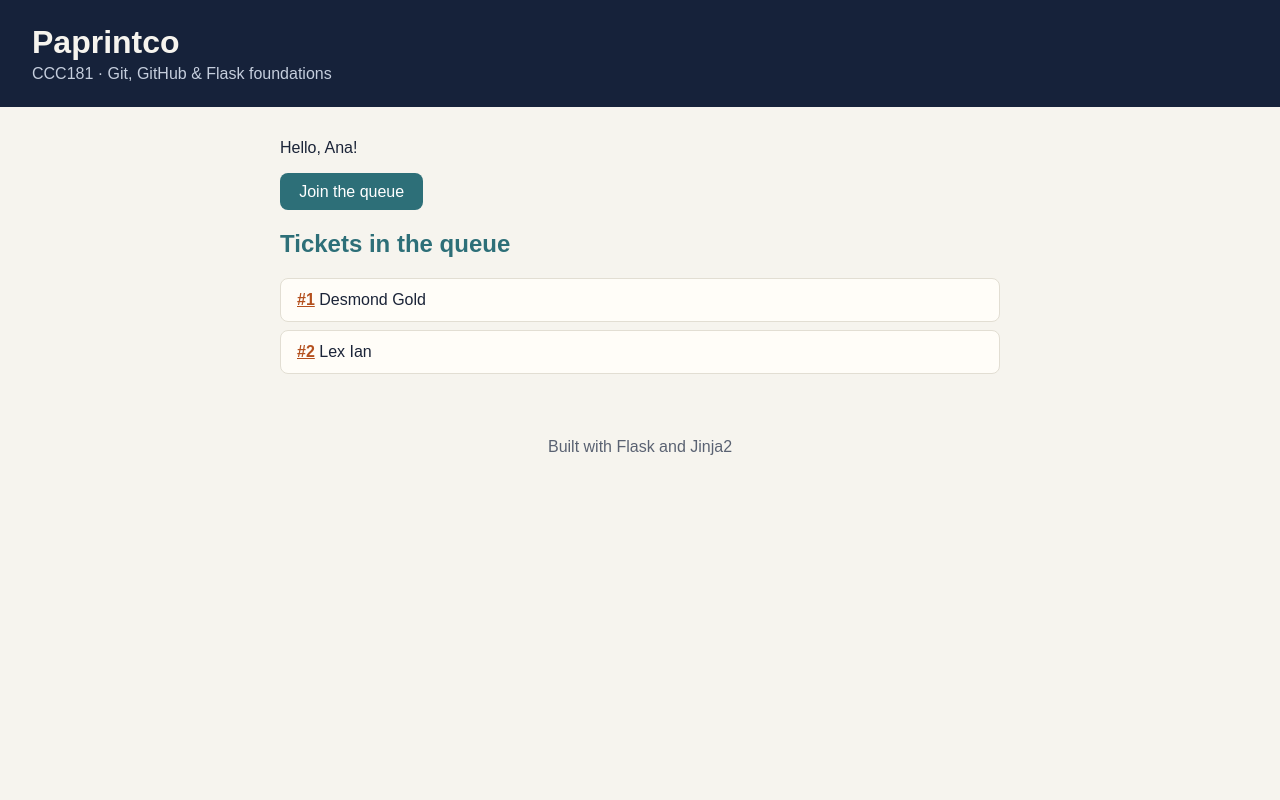
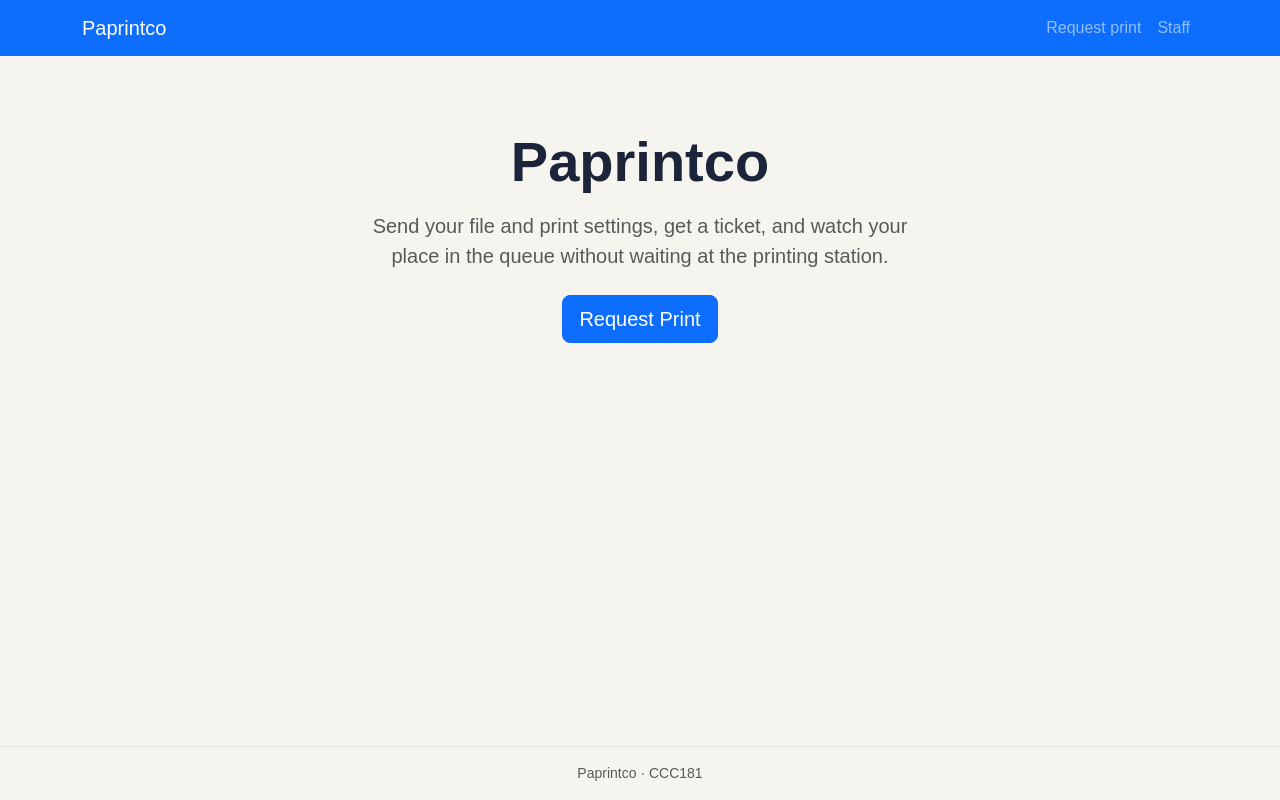
Before and after one commit to cooky922/CCC181, a Flask app: page / in a window 1280 px wide. Run offline with Flask 3, Linux system fonts and the light colour scheme.

Commit message:
Add Bootstrap layout and navigation (#1)

```diff
--- a/app.py
+++ b/app.py
@@ -4,9 +4,10 @@ Run it with:
     flask --app app run --debug
 then open http://127.0.0.1:5000
 """
-from flask import Flask, abort, redirect, render_template, request, url_for
+from flask import Flask, abort, flash, redirect, render_template, request, url_for
 
 app = Flask(__name__)
+app.secret_key = "dev-only-change-me"  # Week 11 moves this into an environment variable
 
 SERVICES = [
     {"id": 1, "name": "Document Printing"},
@@ -18,7 +19,6 @@ TICKETS = [
     {
         "number": 1,
         "name": "Desmond Gold",
-        "email": "desmondgold@gmail.com",
         "service_id": 1,
         "file_name": "assignment.pdf",
         "file_path": "uploads/assignment.pdf",
@@ -39,7 +39,7 @@ TICKETS = [
         "paper_size": "Long",
         "paper_type": "Bond Paper",
         "color_mode": "Colored",
-        "status": "called",
+        "status": "printing",
     },
 ]
 
@@ -48,8 +48,7 @@ TICKETS = [
 def index():
     # render_template looks inside the templates/ folder and passes
     # keyword arguments to the template as variables.
-    return render_template("index.html", name="Ana", tickets=TICKETS)
-
+    return render_template("index.html")
 
 @app.route("/queue/<int:ticket_id>")
 def ticket(ticket_id):
@@ -59,28 +58,13 @@ def ticket(ticket_id):
             return render_template("ticket.html", ticket=t, position=position)
     abort(404)  # no ticket with that number
 
-
-@app.route("/join", methods=["GET", "POST"])
-def join():
-    # GET: show the empty form. POST: the form was submitted.
-    if request.method == "POST":
-        name = request.form.get("name", "").strip()
-        if not name:
-            return render_template("join.html", error="Please enter your name.")
-
-        number = TICKETS[-1]["number"] + 1 if TICKETS else 1
-        TICKETS.append({"number": number, "name": name})
-        # Redirect after POST so refreshing the page doesn't join twice.
-        return redirect(url_for("ticket", ticket_id=number))
-
+@app.route("/join")
+def join_form():
     return render_template("join.html")
 
-
-@app.route("/hello")
-def hello():
-    # The plain-string version from the Routes slide.
-    return "Hello, CCC181!"
-
+@app.route("/staff")
+def staff_dashboard():
+    return "Staff dashboard coming soon"
 
 if __name__ == "__main__":
     # Lets you also start the app with: python app.py
--- a/templates/base.html
+++ b/templates/base.html
@@ -4,20 +4,57 @@
   <meta charset="utf-8">
   <meta name="viewport" content="width=device-width, initial-scale=1">
   <title>{% block title %}Paprintco{% endblock %}</title>
-  {# Link static files with url_for instead of hard-coding paths #}
+  <link rel="stylesheet"
+        href="https://cdn.jsdelivr.net/npm/bootstrap@5.3.3/dist/css/bootstrap.min.css">
   <link rel="stylesheet" href="{{ url_for('static', filename='css/style.css') }}">
 </head>
-<body>
-  <header>
-    <h1><a href="{{ url_for('index') }}">Paprintco</a></h1>
-    <p class="tagline">CCC181 · Git, GitHub &amp; Flask foundations</p>
-  </header>
+<body class="d-flex flex-column min-vh-100">
+  <a class="visually-hidden-focusable" href="#main">Skip to main content</a>
 
-  <main>
+  <nav class="navbar navbar-expand-md bg-primary" data-bs-theme="dark">
+    <div class="container">
+      <a class="navbar-brand" href="{{ url_for('index') }}">Paprintco</a>
+      <button class="navbar-toggler" type="button" data-bs-toggle="collapse"
+              data-bs-target="#mainNav" aria-controls="mainNav"
+              aria-expanded="false" aria-label="Toggle navigation">
+        <span class="navbar-toggler-icon"></span>
+      </button>
+      <div class="collapse navbar-collapse" id="mainNav">
+        <ul class="navbar-nav ms-auto">
+          <li class="nav-item">
+            <a class="nav-link {% if request.endpoint == 'join_form' %}active{% endif %}"
+               {% if request.endpoint == 'join_form' %}aria-current="page"{% endif %}
+               href="{{ url_for('join_form') }}">Request print</a>
+          </li>
+          <li class="nav-item">
+            <a class="nav-link {% if request.endpoint == 'staff_dashboard' %}active{% endif %}"
+               {% if request.endpoint == 'staff_dashboard' %}aria-current="page"{% endif %}
+               href="{{ url_for('staff_dashboard') }}">Staff</a>
+          </li>
+        </ul>
+      </div>
+    </div>
+  </nav>
+
+  <main id="main" class="container my-4 flex-grow-1">
+    {% with messages = get_flashed_messages(with_categories=true) %}
+      {% for category, message in messages %}
+        <div class="alert alert-{{ category }} alert-dismissible fade show" role="alert">
+          {{ message }}
+          <button type="button" class="btn-close" data-bs-dismiss="alert" aria-label="Close"></button>
+        </div>
+      {% endfor %}
+    {% endwith %}
+
     {% block content %}{% endblock %}
   </main>
 
-  <footer>Built with Flask and Jinja2</footer>
+  <footer class="border-top py-3 text-center text-body-secondary small">
+    Paprintco · CCC181
+  </footer>
+
+  <script src="https://cdn.jsdelivr.net/npm/bootstrap@5.3.3/dist/js/bootstrap.bundle.min.js"></script>
   <script src="{{ url_for('static', filename='js/main.js') }}"></script>
+  {% block scripts %}{% endblock %}
 </body>
 </html>
--- a/templates/index.html
+++ b/templates/index.html
@@ -1,16 +1,12 @@
 {% extends "base.html" %}
 
 {% block content %}
-  <p>Hello, {{ name }}!</p>
-
-  <p><a class="button" href="{{ url_for('join') }}">Join the queue</a></p>
-
-  <h2>Tickets in the queue</h2>
-  <ul class="tickets">
-    {% for t in tickets %}
-      <li><a href="{{ url_for('ticket', ticket_id=t.number) }}">#{{ t.number }}</a> {{ t.name }}</li>
-    {% else %}
-      <li>The queue is empty.</li>
-    {% endfor %}
-  </ul>
+<section class="text-center py-5">
+  <h1 class="display-4 fw-bold mb-3">Paprintco</h1>
+  <p class="lead text-body-secondary mx-auto mb-4" style="max-width: 36rem;">
+    Send your file and print settings, get a ticket, and watch your place in the
+    queue without waiting at the printing station.
+  </p>
+  <a class="btn btn-primary btn-lg" href="{{ url_for('join_form') }}">Request Print</a>
+</section>
 {% endblock %}
```
Also changed, not shown: 2 other files.
